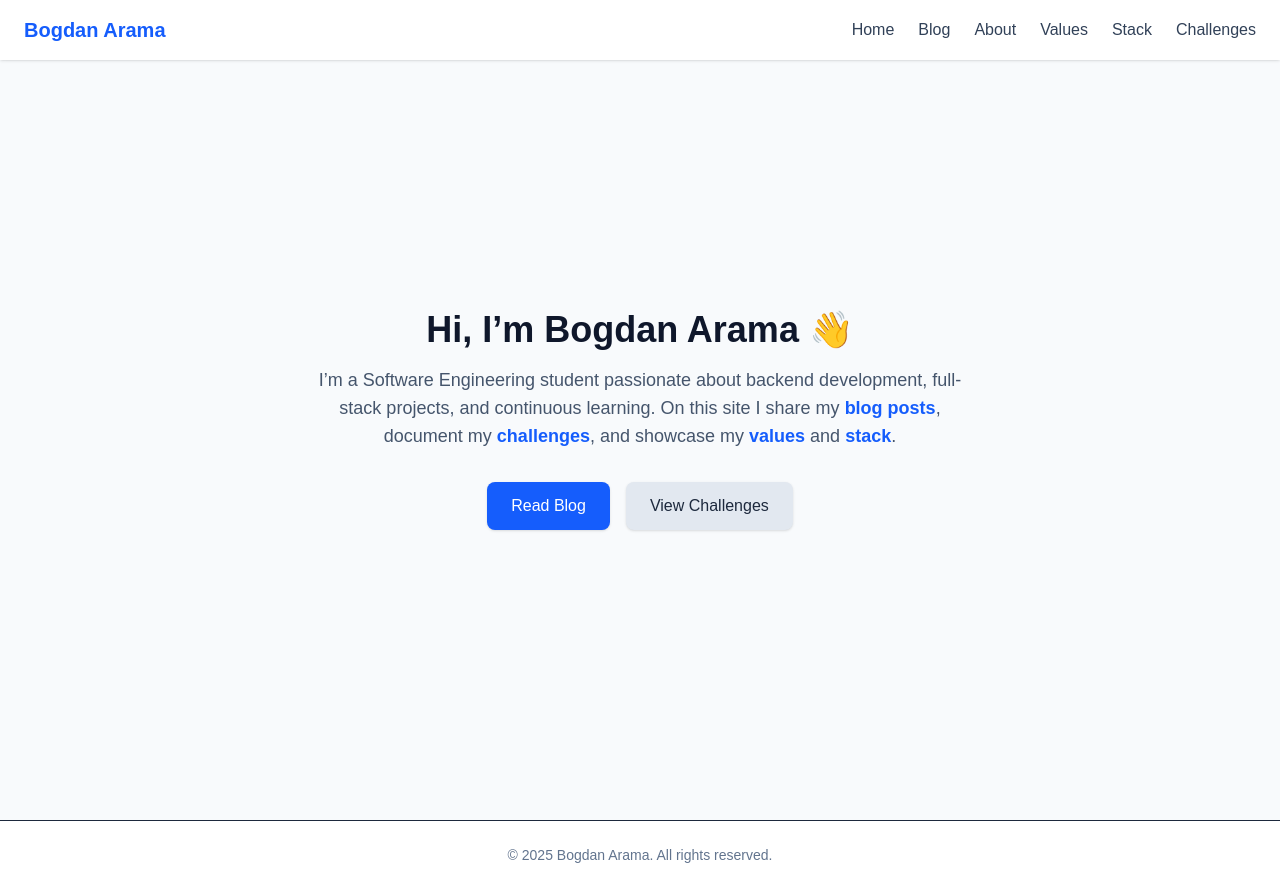
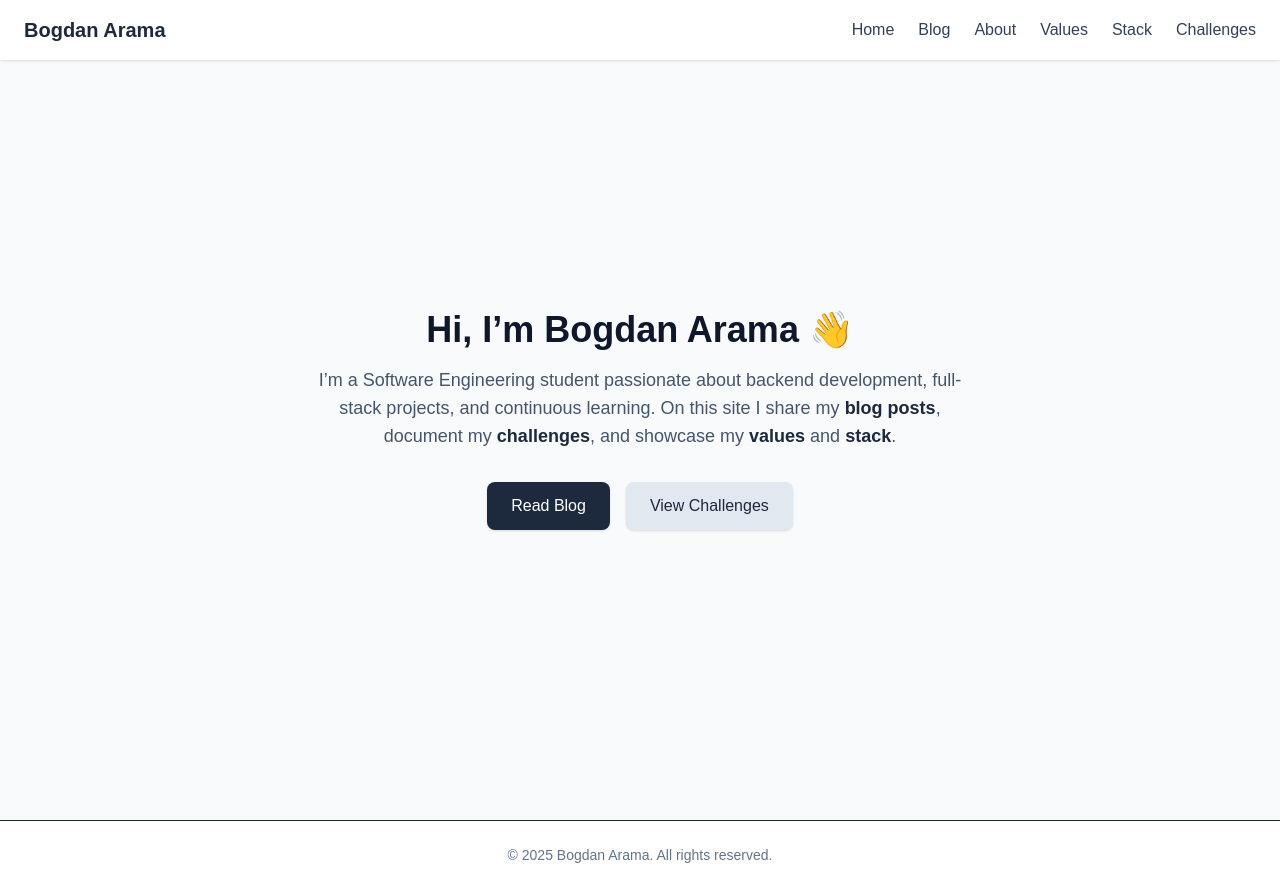
Before and after one commit to bogdan456tech/bogdan-blog, a Next.js app: page / in a window 1280 px wide. Built offline with nearby package versions, Linux system fonts and the light colour scheme.

Commit message:
full change 2

```diff
--- a/src/components/Layout.tsx
+++ b/src/components/Layout.tsx
@@ -7,16 +7,19 @@ export default function Layout({ children }: { children: ReactNode }) {
       {/* ✅ Navbar */}
       <header className="bg-white shadow sticky top-0 z-50">
         <nav className="container mx-auto flex items-center justify-between px-6 py-4">
-          <Link href="/" className="text-xl font-bold text-blue-600 hover:text-blue-700">
+          <Link
+            href="/"
+            className="text-xl font-bold text-slate-800 hover:text-slate-900"
+          >
             Bogdan Arama
           </Link>
           <div className="flex space-x-6 text-slate-700 font-medium">
-            <Link href="/" className="hover:text-blue-600">Home</Link>
-            <Link href="/blog" className="hover:text-blue-600">Blog</Link>
-            <Link href="/about" className="hover:text-blue-600">About</Link>
-            <Link href="/values" className="hover:text-blue-600">Values</Link>
-            <Link href="/stack" className="hover:text-blue-600">Stack</Link>
-            <Link href="/challenges" className="hover:text-blue-600">Challenges</Link>
+            <Link href="/" className="hover:text-slate-900">Home</Link>
+            <Link href="/blog" className="hover:text-slate-900">Blog</Link>
+            <Link href="/about" className="hover:text-slate-900">About</Link>
+            <Link href="/values" className="hover:text-slate-900">Values</Link>
+            <Link href="/stack" className="hover:text-slate-900">Stack</Link>
+            <Link href="/challenges" className="hover:text-slate-900">Challenges</Link>
           </div>
         </nav>
       </header>
--- a/src/pages/blog/[slug].tsx
+++ b/src/pages/blog/[slug].tsx
@@ -32,7 +32,7 @@ export default function PostPage({ post }: { post: Post }) {
       <div className="max-w-3xl mx-auto mt-12">
         <a
           href="/blog"
-          className="text-blue-600 hover:underline font-medium"
+          className="text-slate-800 hover:underline font-medium"
         >
           ← Back to Blog
         </a>
--- a/src/pages/blog/index.tsx
+++ b/src/pages/blog/index.tsx
@@ -33,7 +33,7 @@ export default function Blog({ posts }: { posts: PostMeta[] }) {
             >
               <Link
                 href={`/blog/${p.slug}`}
-                className="text-xl font-semibold text-blue-600 hover:underline"
+                className="text-xl font-semibold text-slate-800 hover:underline"
               >
                 {p.title}
               </Link>
@@ -43,7 +43,7 @@ export default function Blog({ posts }: { posts: PostMeta[] }) {
               )}
               <Link
                 href={`/blog/${p.slug}`}
-                className="mt-4 inline-block text-blue-600 hover:underline font-medium"
+                className="mt-4 inline-block text-slate-800 hover:underline font-medium"
               >
                 Read more →
               </Link>
--- a/src/pages/challenges.tsx
+++ b/src/pages/challenges.tsx
@@ -22,7 +22,7 @@ export default function Challenges() {
 
         {/* Challenge 1 */}
         <div className="p-6 mb-8 bg-white rounded-xl shadow hover:shadow-md transition">
-          <h2 className="text-xl font-semibold mb-2 text-blue-600">
+          <h2 className="text-xl font-semibold mb-2 text-slate-800">
             Daily Study Journal
           </h2>
           <p className="text-slate-700 mb-4">
@@ -39,7 +39,7 @@ export default function Challenges() {
 
         {/* Challenge 2 */}
         <div className="p-6 mb-8 bg-white rounded-xl shadow hover:shadow-md transition">
-          <h2 className="text-xl font-semibold mb-2 text-blue-600">
+          <h2 className="text-xl font-semibold mb-2 text-slate-800">
             Project Practice
           </h2>
           <p className="text-slate-700">
--- a/src/pages/index.tsx
+++ b/src/pages/index.tsx
@@ -25,28 +25,28 @@ export default function Home() {
             On this site I share my{" "}
             <Link
               href="/blog"
-              className="font-semibold text-blue-600 hover:underline"
+              className="font-semibold text-slate-800 hover:underline"
             >
               blog posts
             </Link>
             , document my{" "}
             <Link
               href="/challenges"
-              className="font-semibold text-blue-600 hover:underline"
+              className="font-semibold text-slate-800 hover:underline"
             >
               challenges
             </Link>
             , and showcase my{" "}
             <Link
               href="/values"
-              className="font-semibold text-blue-600 hover:underline"
+              className="font-semibold text-slate-800 hover:underline"
             >
               values
             </Link>{" "}
             and{" "}
             <Link
               href="/stack"
-              className="font-semibold text-blue-600 hover:underline"
+              className="font-semibold text-slate-800 hover:underline"
             >
               stack
             </Link>
@@ -56,7 +56,7 @@ export default function Home() {
           <div className="flex justify-center gap-4">
             <Link
               href="/blog"
-              className="px-6 py-3 bg-blue-600 text-white rounded-lg shadow hover:bg-blue-700 transition"
+              className="px-6 py-3 bg-slate-800 text-white rounded-lg shadow hover:bg-slate-900 transition"
             >
               Read Blog
             </Link>
--- a/src/pages/stack.tsx
+++ b/src/pages/stack.tsx
@@ -34,7 +34,7 @@ export default function Stack() {
               key={tool.name}
               className="p-6 bg-white rounded-xl shadow hover:shadow-md transition text-left"
             >
-              <h2 className="text-xl font-semibold text-blue-600 mb-2">{tool.name}</h2>
+              <h2 className="text-xl font-semibold text-slate-800 mb-2">{tool.name}</h2>
               <p className="text-slate-600">{tool.desc}</p>
             </div>
           ))}
--- a/src/pages/values.tsx
+++ b/src/pages/values.tsx
@@ -22,7 +22,7 @@ export default function Values() {
           and as a person.
         </p>
 
-        {/* Values as interactive buttons */}
+        {/* Values as interactive cards */}
         <div className="flex flex-wrap justify-center gap-6">
           {values.map((val) => (
             <div
@@ -31,7 +31,7 @@ export default function Values() {
                 px-8 py-4 rounded-xl shadow-md text-lg font-semibold cursor-default
                 bg-white text-slate-700
                 transition duration-300 ease-in-out
-                hover:bg-blue-600 hover:text-white hover:shadow-lg
+                hover:bg-slate-800 hover:text-white hover:shadow-lg
               "
             >
               {val}
```
